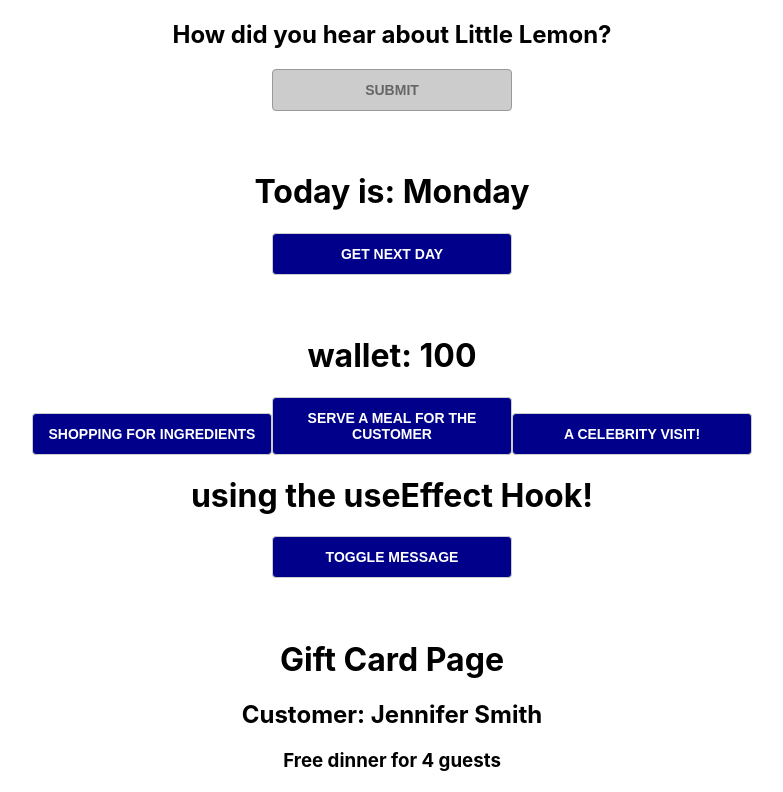
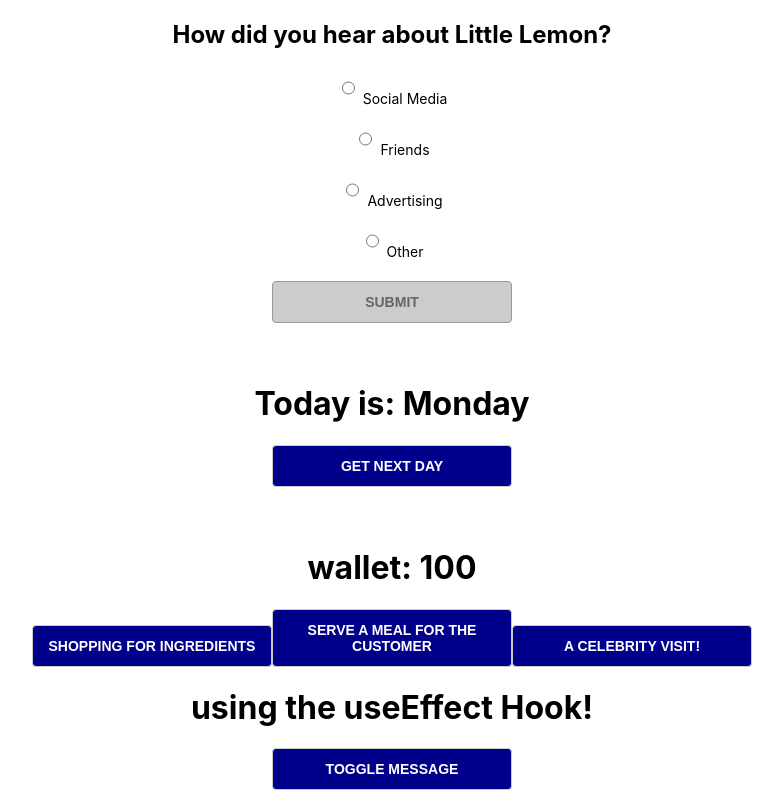
Before and after one commit to rhiz0m/metaReactAdvanced, a React (Create React App) app: page / in a window 1280 px wide. Shown: the top 792 px of the page, without its empty margins (248-1031 px from the left). Built offline with nearby package versions, Linux system fonts and the light colour scheme; no server answers.

Commit message:
Lab complete - React.children/React.cloneElement

```diff
--- a/src/module3/AppRadio.js
+++ b/src/module3/AppRadio.js
@@ -1,4 +1,3 @@
-import "./App.css"
 import { RadioGroup, RadioOption } from "./Radio"
 import { useState } from "react"
 
--- a/src/module3/Radio/index.js
+++ b/src/module3/Radio/index.js
@@ -4,7 +4,14 @@
 export const RadioGroup = ({ onChange, selected, children }) => {
   // Use React.Children.map and React.cloneElement to clone the children
   // and pass the correct props to each RadioOption
-  const RadioOptions = null
+
+  const RadioOptions = React.Children.map(children,(child) => {
+      return React.cloneElement(child, {
+        checked: child.props.value === selected,
+        onChange
+      })
+    })
+
 
   return <div className="RadioGroup">{RadioOptions}</div>
 }
@@ -12,9 +19,21 @@
 export const RadioOption = ({ value, checked, onChange, children }) => {
   // Hook up the onChange handler to call the onChange prop passed to RadioGroup
   // Also, make sure to pass the correct checked prop to the input element
+
+const handleChange = (e) => {
+  onChange(e.target.value)
+}
+
   return (
     <div className="RadioOption">
-      <input id={value} type="radio" name={value} />
+      <input
+      id={value}
+      type="radio"
+      name="radio-group"
+      value={value}
+      checked={checked}
+      onChange={handleChange}
+      />
       <label htmlFor={value}>{children}</label>
     </div>
   )
--- a/src/module3/Radio/styles.css
+++ b/src/module3/Radio/styles.css
@@ -1,11 +1,12 @@
 .RadioGroup {
   display: flex;
   flex-direction: column;
-  align-items: flex-start;
+  align-items: center;
+  margin-bottom: 8px;
 }
 
 .RadioOption {
-  margin-bottom: 8px;
+  margin-bottom: 12px;
   cursor: pointer;
 }
 
```
Also changed, not shown: src/module3/App.css (deleted, +0 -23 lines).
